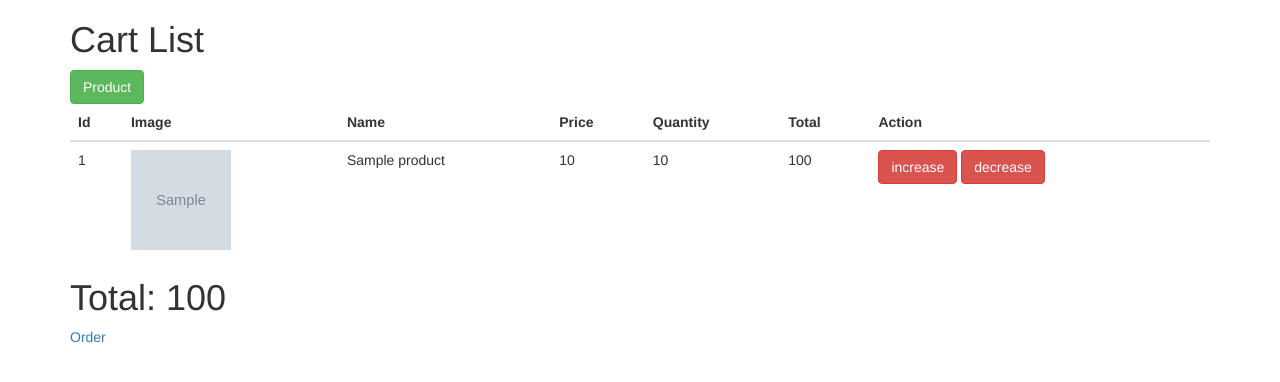
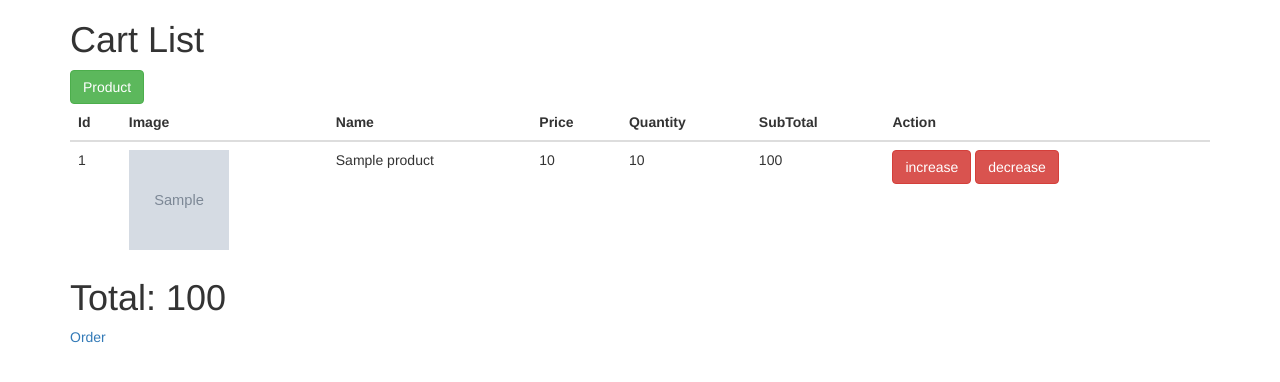
Before and after one commit to huongvu03/triumph_php, a PHP site: page /cart.php in a window 1280 px wide. Shown: the top 382 px of the page. Run offline with PHP 8.4, Linux system fonts and the light colour scheme; the visitor is signed in with stand-in values (Sample User, id 1); tables that the repository leaves empty or names only in its code hold one stand-in row (values such as "Sample post"); grey boxes marked "Sample" are stand-in pictures.

Commit message:
Update cart.php

```diff
--- a/php/user/cart.php
+++ b/php/user/cart.php
@@ -48,7 +48,7 @@
                 <th>Name</th>
                 <th>Price</th>
                 <th>Quantity</th>
-                <th>Total</th>
+                <th>SubTotal</th>
                 <th>Action</th>
             </tr>
             </thead>
```
